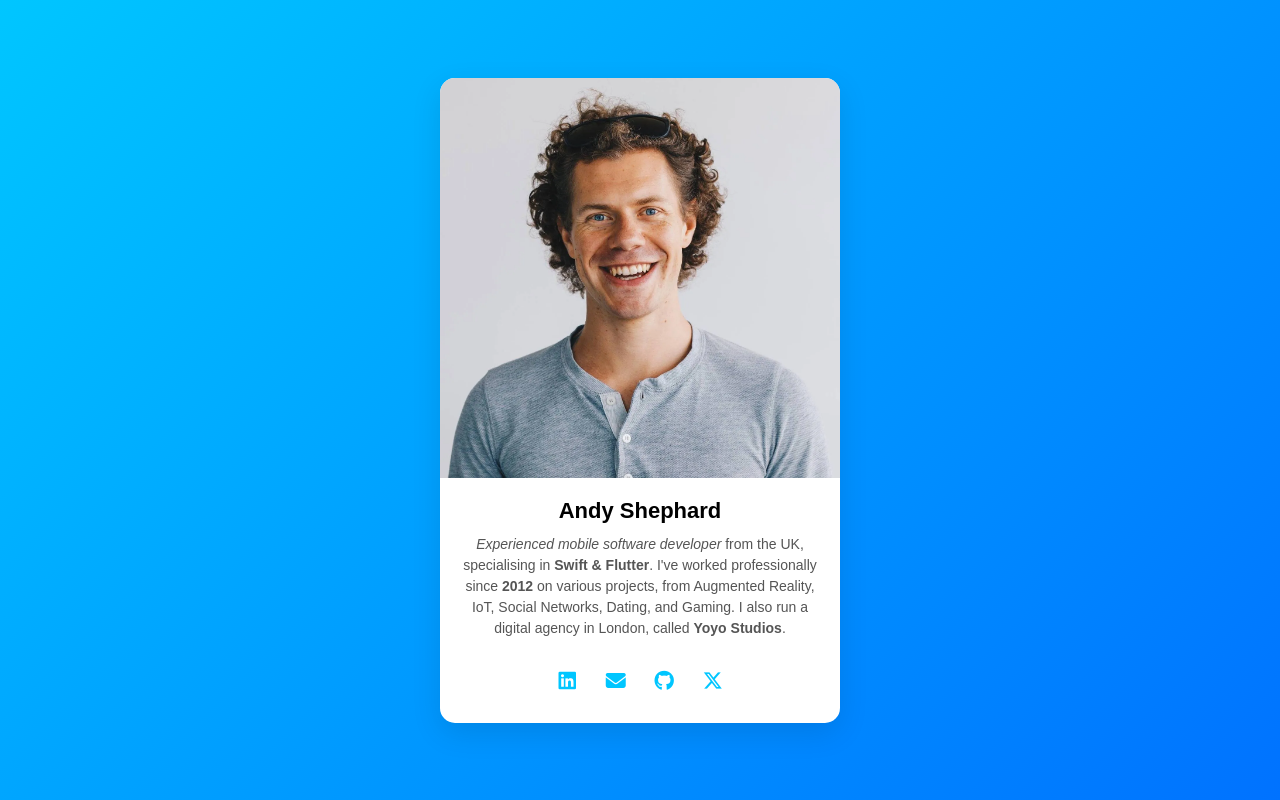
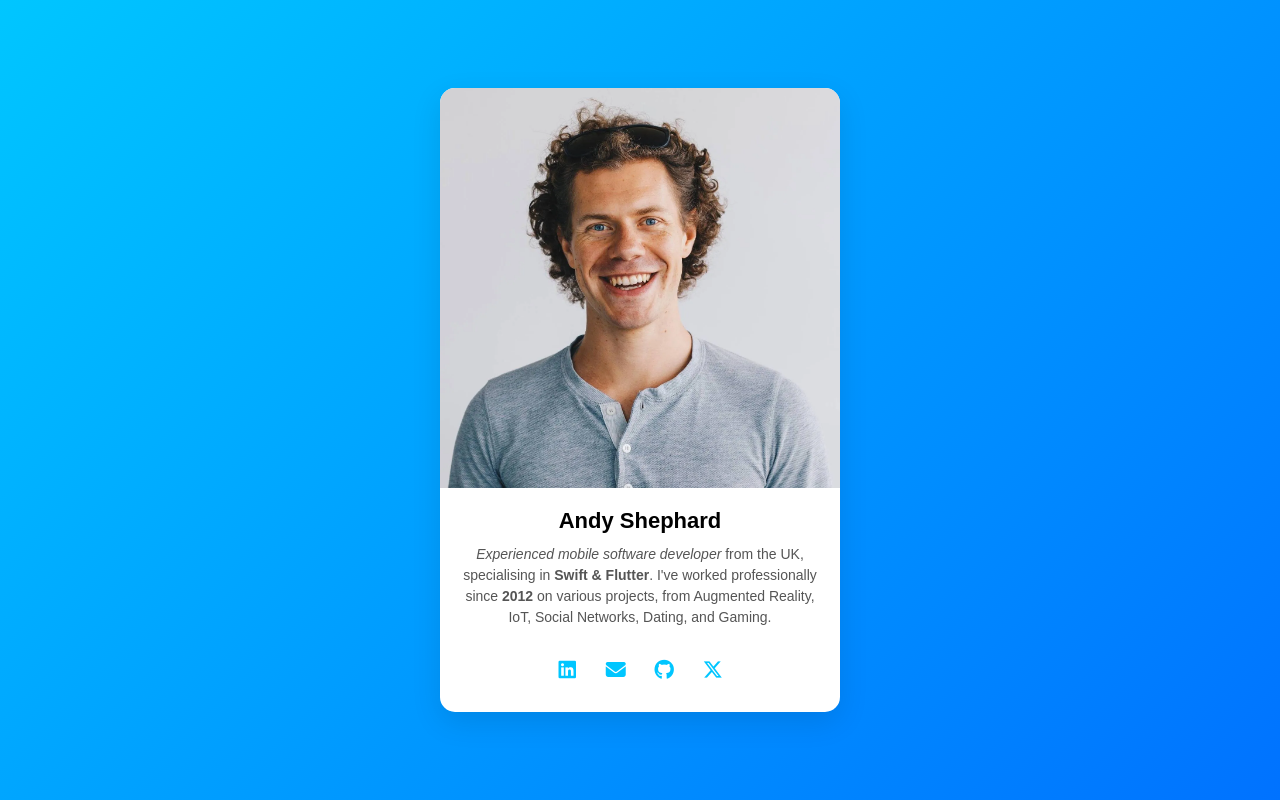
Before and after one commit to andyshephard/andyshephard.github.io, a plain HTML site: page index.html in a window 1280 px wide. Drawn offline with Linux system fonts and the light colour scheme.

Commit message:
Remove yoyo

```diff
--- a/index.html
+++ b/index.html
@@ -22,10 +22,10 @@
     <!-- Social Meta Tags -->
     <meta property="og:type" content="website">
     <meta property="og:title" content="Andy Shephard">
-    <meta property="og:description" content="I'm an experienced mobile software developer from the UK, specialising in Swift &amp; Flutter. I also run a digital agency in London, called Yoyo Studios.">
+    <meta property="og:description" content="I'm an experienced software developer from the UK, specialising in Swift &amp; Flutter.">
     <meta property="twitter:card" content="summary_large_image">
     <meta property="twitter:title" content="Andy Shephard">
-    <meta property="twitter:description" content="I'm an experienced mobile software developer from the UK, specialising in Swift &amp; Flutter. I also run a digital agency in London, called Yoyo Studios.">
+    <meta property="twitter:description" content="I'm an experienced software developer from the UK, specialising in Swift &amp; Flutter.">
 
     <!-- Analytics -->
     <script async src="https://www.googletagmanager.com/gtag/js?id=UA-67187243-1"></script>
@@ -41,7 +41,7 @@
         <img src="img/andy.webp" alt="Andy Shephard">
         <div class="card-content">
             <h2>Andy Shephard</h2>
-            <p><em>Experienced mobile software developer</em> from the UK, specialising in <strong>Swift & Flutter</strong>. I've worked professionally since <strong>2012</strong> on various projects, from Augmented Reality, IoT, Social Networks, Dating, and Gaming. I also run a digital agency in London, called <strong>Yoyo Studios</strong>.</p>
+            <p><em>Experienced mobile software developer</em> from the UK, specialising in <strong>Swift & Flutter</strong>. I've worked professionally since <strong>2012</strong> on various projects, from Augmented Reality, IoT, Social Networks, Dating, and Gaming.</p>
             <nav class="social-links">
                 <a href="https://www.linkedin.com/in/andyshephard/" class="social-button" target="_blank" rel="noopener"><i class="fa-brands fa-linkedin"></i></a>
                 <a href="mailto:me@andyshephard.com" class="social-button" target="_blank" rel="noopener"><i class="fa-solid fa-envelope"></i></a>
```
